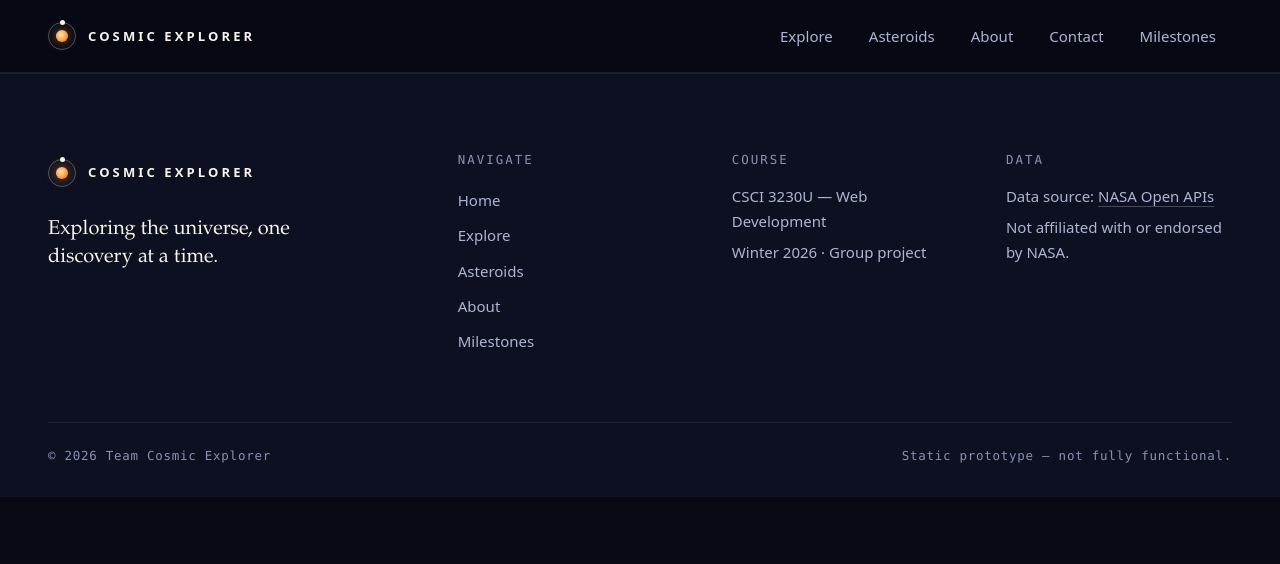
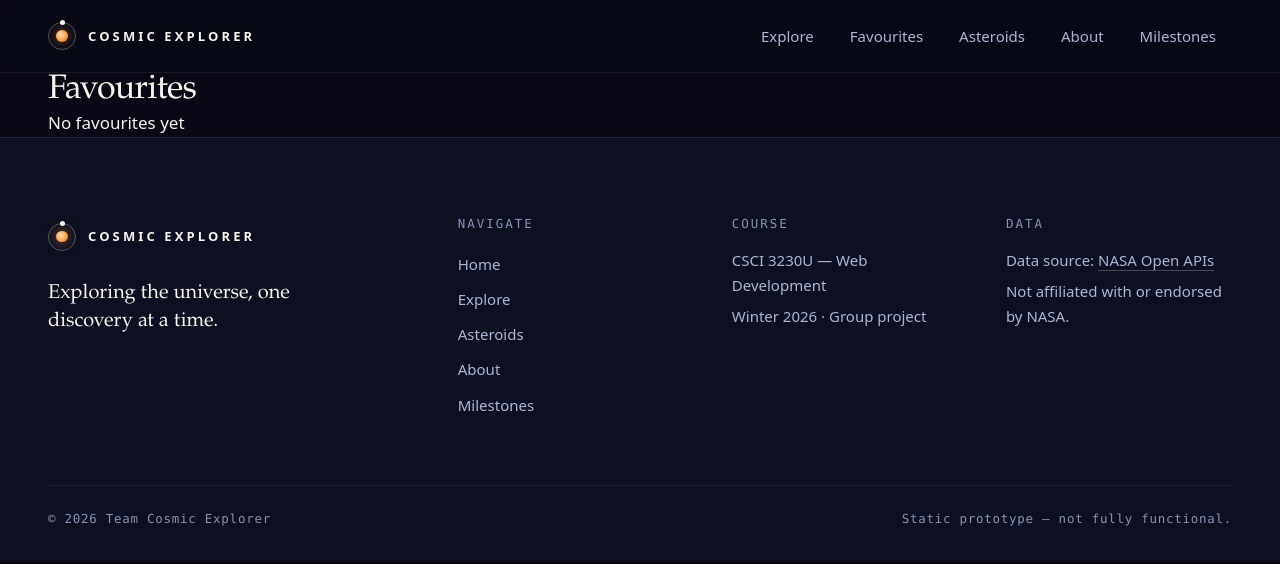
Before and after one commit to marjiimrym/WebDevCSCI-Group-Project, a React (Vite) app: page /favourites in a window 1280 px wide. Shown: the top 564 px of the page. Built offline with nearby package versions, Linux system fonts and the light colour scheme.

Commit message:
feat: add favourites page and route

```diff
--- a/src/App.jsx
+++ b/src/App.jsx
@@ -1,6 +1,8 @@
+
 import Header from './components/Header.jsx';
 import Footer from './components/Footer.jsx';
 import ExplorePage from './pages/ExplorePage.jsx';
+import FavouritesPage from './pages/FavouritesPage.jsx';
 import { BrowserRouter, Routes, Route } from 'react-router-dom';
 import ObjectDetailPage from './pages/ObjectDetailPage.jsx';
 import { useState } from 'react';
@@ -39,6 +41,16 @@ export default function App() {
           path="/objects/:id"
           element={<ObjectDetailPage />}
         />
+
+        <Route
+          path="/favourites"
+          element={
+            <FavouritesPage
+              favouriteIds={favouriteIds}
+              onToggleFavourite={toggleFavourite}
+            />
+          }
+        />
       </Routes>
 
       <Footer />
--- a/src/components/Header.jsx
+++ b/src/components/Header.jsx
@@ -1,5 +1,7 @@
+
 // AI-assisted - see AI-USAGE.md #4
 import { Link } from 'react-router-dom';
+
 export default function Header() {
   return (
     <header className="site-header">
@@ -8,19 +10,23 @@ export default function Header() {
           <span className="brand__mark" aria-hidden="true"></span>
           <span className="brand__name">Cosmic Explorer</span>
         </Link>
+
         <nav className="site-nav" aria-label="Main">
           <ul className="site-nav__list" role="list">
-                    <li><Link className="site-nav__link" to="/">Explore</Link></li>
-                    <li><a className="site-nav__link" href="/pages/asteroids.html">Asteroids</a>
+            <li>
+              <Link className="site-nav__link" to="/">Explore</Link>
+            </li>
+            <li>
+              <Link className="site-nav__link" to="/favourites">Favourites</Link>
+            </li>
+            <li>
+              <a className="site-nav__link" href="/pages/asteroids.html">
+                Asteroids
+              </a>
             </li>
             <li>
               <a className="site-nav__link" href="/pages/about.html">
                 About
-                    </a>
-                    </li>
-                    <li>
-                    <a className="site-nav__link" href="/pages/contact.html">
-                        Contact
               </a>
             </li>
             <li>
--- a/src/pages/FavouritesPage.jsx
+++ b/src/pages/FavouritesPage.jsx
@@ -1,18 +1,46 @@
+
+import objects from '../../data/objects.json';
 import FavouriteButton from '../components/FavouriteButton.jsx';
 
-export default function FavouritesPage({ objects, favouriteIds, onToggleLike }) {
+export default function FavouritesPage({
+  favouriteIds,
+  onToggleFavourite
+}) {
+  const favouriteObjects = objects.filter((object) =>
+    favouriteIds.includes(object.id)
+  );
+
+  if (favouriteObjects.length === 0) {
     return (
+      <main id="main">
+        <div className="container">
+          <h1>Favourites</h1>
+          <p>No favourites yet</p>
+        </div>
+      </main>
+    );
+  }
+
+  return (
+    <main id="main">
+      <div className="container">
+        <h1>Favourites</h1>
+
         <ul>
-      {objects.map((object) => (
+          {favouriteObjects.map((object) => (
             <li key={object.id}>
               {object.title}
               <FavouriteButton
                 objectTitle={object.title}
                 isFavourite={favouriteIds.includes(object.id)}
-            onToggleFavorite={() => onToggleLike(object.id)}
+                onToggleFavorite={() =>
+                  onToggleFavourite(object.id)
+                }
               />
             </li>
           ))}
         </ul>
+      </div>
+    </main>
   );
 }
```
Lines whose indentation alone changed are shown as unchanged.
